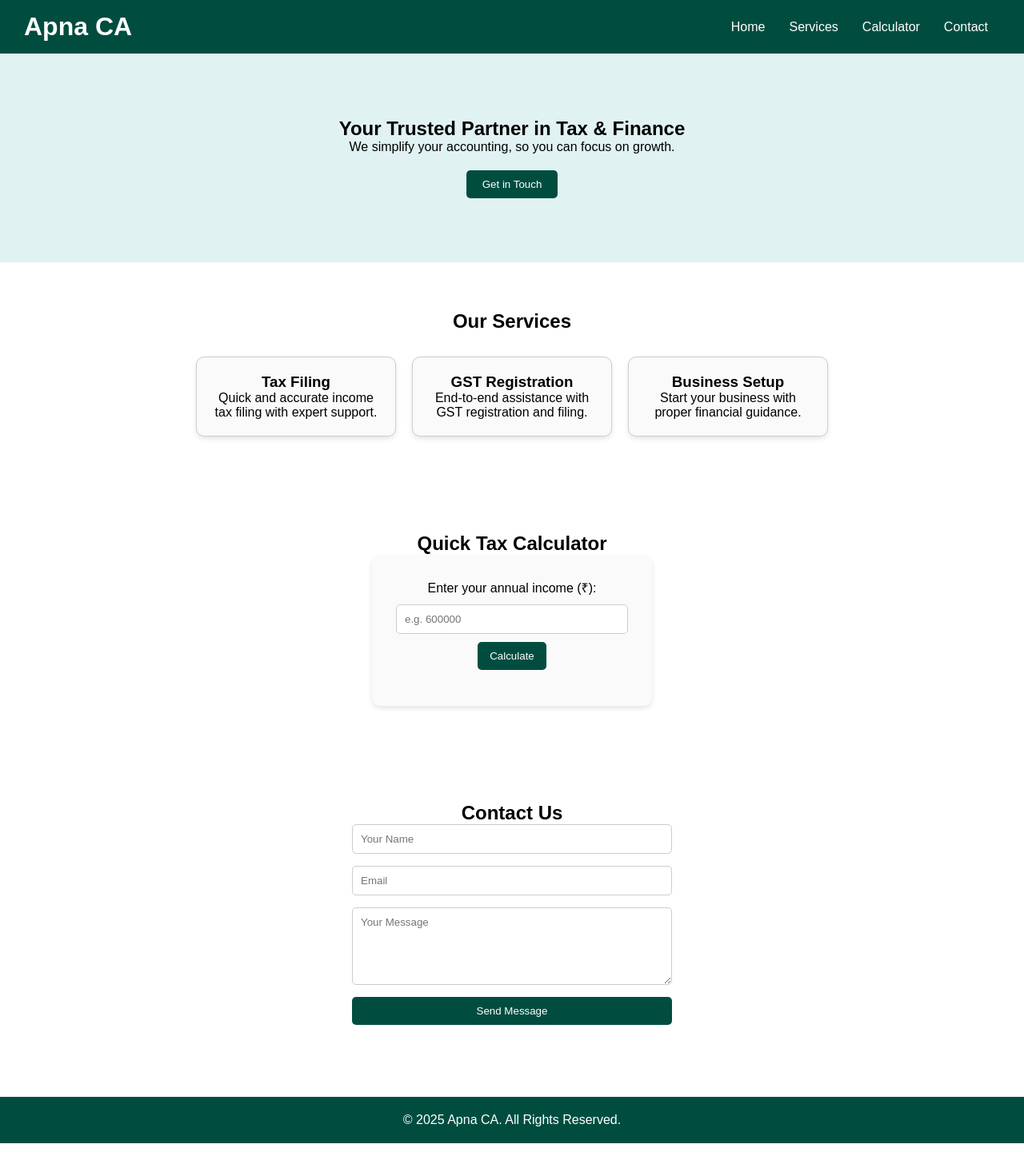
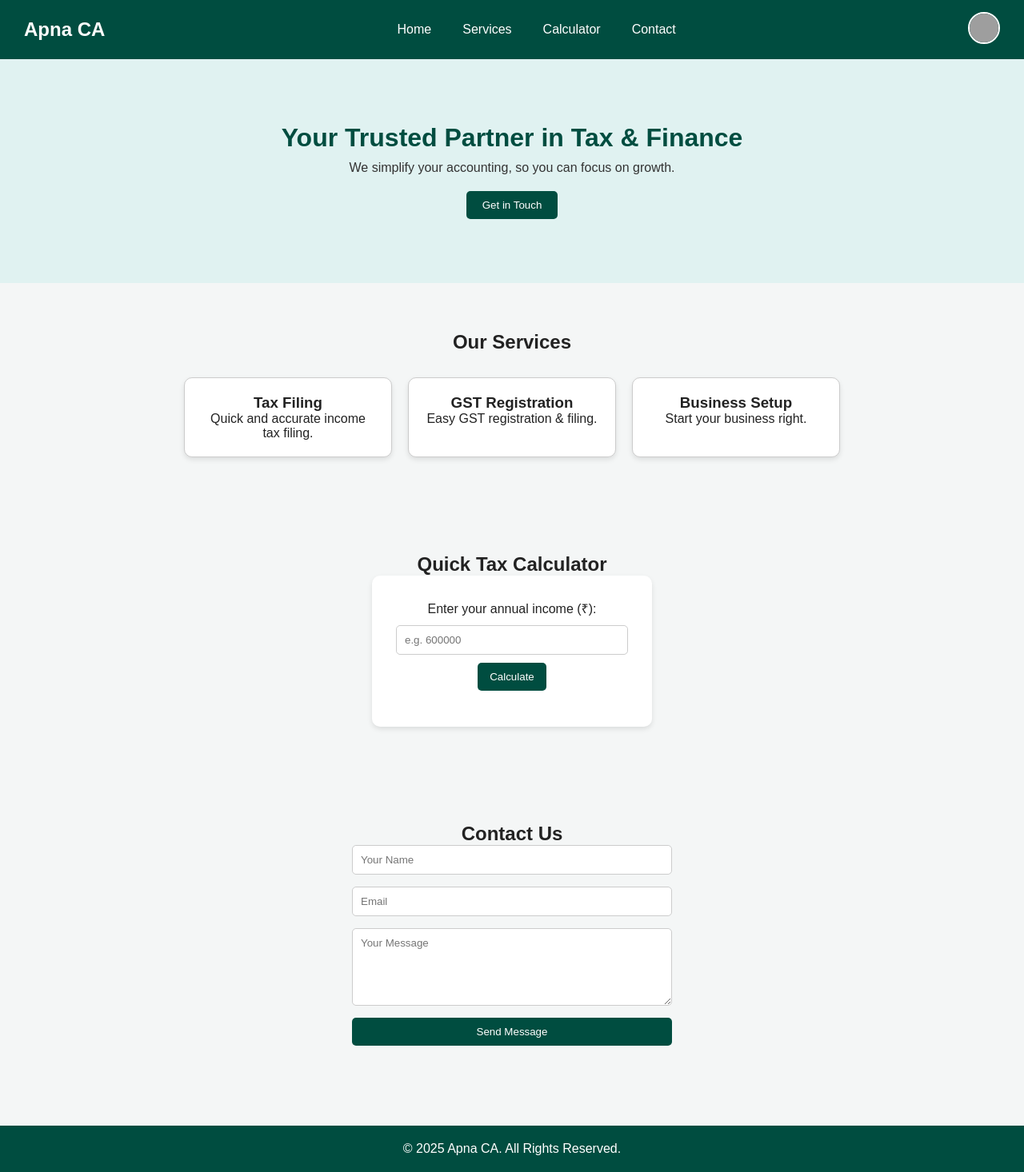
Before and after one commit to Harsh-Bajpai-1194/Apna_CA, a Flask app: page / in a window 1280 px wide. Shown: the whole page at 80% size. Before the commit the page ends 1430 px from the top, so only its background shows below. Run offline with Flask 3, Linux system fonts and the light colour scheme; grey boxes are pictures that could not be loaded.

Commit message:
Refactor CSS styles and update HTML structure

```diff
--- a/templates/index.html
+++ b/templates/index.html
@@ -5,154 +5,120 @@
   <meta name="viewport" content="width=device-width, initial-scale=1.0" />
   <title>Apna CA</title>
   <style>
-    /* --- CSS STYLES --- */
-    * {
-      margin: 0;
-      padding: 0;
-      box-sizing: border-box;
-      font-family: "Poppins", sans-serif;
-    }
+    * { margin: 0; padding: 0; box-sizing: border-box; font-family: "Poppins", sans-serif; }
+    body { background: #f4f6f6; color: #222; scroll-behavior: smooth; }
 
-    body {
-      scroll-behavior: smooth;
-    }
-
+    /* ---------- HEADER ---------- */
     header {
       background: #004d40;
       color: white;
-      padding: 15px 30px;
       display: flex;
       justify-content: space-between;
       align-items: center;
+      padding: 15px 30px;
       position: sticky;
       top: 0;
-      z-index: 100;
+      z-index: 10;
     }
+    header h1 { font-size: 1.5rem; }
+    nav ul { list-style: none; display: flex; gap: 15px; align-items: center; }
+    nav a {
+      color: white; text-decoration: none;
+      padding: 6px 12px; border-radius: 5px; transition: 0.3s;
+    }
+    nav a:hover { background: #00796b; }
 
-    nav ul {
-      display: flex;
-      list-style: none;
-      align-items: center;
+    /* ---------- PROFILE ---------- */
+    .profile { position: relative; display: inline-block; }
+    .profile img {
+      width: 40px; height: 40px; border-radius: 50%;
+      cursor: pointer; border: 2px solid white; transition: 0.3s;
     }
+    .profile img:hover { transform: scale(1.05); }
+    .dropdown {
+      display: none; position: absolute; top: 50px; right: 0;
+      background: white; color: #004d40; border-radius: 8px;
+      box-shadow: 0 4px 8px rgba(0,0,0,0.1); width: 180px; overflow: hidden;
+    }
+    .dropdown button {
+      display: block; width: 100%; text-align: left;
+      padding: 10px 15px; background: none; border: none;
+      color: #004d40; font-size: 0.95rem; cursor: pointer; transition: 0.3s;
+    }
+    .dropdown button:hover { background: #e0f2f1; }
 
-    nav ul li a {
-      color: white;
-      text-decoration: none;
-      padding: 8px 15px;
+    /* ---------- HERO ---------- */
+    .hero {
+      background: #e0f2f1; text-align: center; padding: 80px 20px;
+    }
+    .hero h2 { font-size: 2rem; margin-bottom: 10px; color: #004d40; }
+    .hero p { color: #333; font-size: 1rem; }
+    .hero button {
+      margin-top: 20px; padding: 10px 20px;
+      background: #004d40; color: white; border: none; border-radius: 5px; cursor: pointer;
       transition: 0.3s;
     }
+    .hero button:hover { background: #00796b; }
 
-    nav ul li a:hover {
-      background: #00796b;
-      border-radius: 5px;
+    /* ---------- SERVICES ---------- */
+    section { padding: 60px 20px; text-align: center; }
+    .service-list {
+      display: flex; flex-wrap: wrap; justify-content: center; gap: 20px; margin-top: 30px;
     }
+    .service-card {
+      background: #ffffff; border: 1px solid #ccc; border-radius: 10px;
+      width: 260px; padding: 20px;
+      box-shadow: 0 3px 6px rgba(0,0,0,0.1);
+      transition: 0.3s; cursor: pointer;
+    }
+    .service-card:hover { transform: scale(1.05); box-shadow: 0 5px 10px rgba(0,0,0,0.15); }
 
-    .hero {
-      background: #e0f2f1;
-      text-align: center;
-      padding: 80px 20px;
-    }
-
-    .hero button {
-      margin-top: 20px;
-      padding: 10px 20px;
-      background: #004d40;
-      color: white;
-      border: none;
-      border-radius: 5px;
-      cursor: pointer;
-    }
-
-    .hero button:hover {
-      background: #00796b;
-    }
-
-    section {
-      padding: 60px 20px;
-      text-align: center;
-    }
-
-    .service-list {
-      display: flex;
-      justify-content: center;
-      flex-wrap: wrap;
-      gap: 20px;
-      margin-top: 30px;
-    }
-
-    .service-card {
-      background: #fafafa;
-      border: 1px solid #ccc;
-      border-radius: 10px;
-      width: 250px;
-      padding: 20px;
+    /* ---------- CALCULATOR ---------- */
+    .calc-box {
+      background: #ffffff; border-radius: 10px; padding: 30px;
+      max-width: 350px; margin: 0 auto;
       box-shadow: 0 3px 6px rgba(0, 0, 0, 0.1);
     }
+    .calc-box input {
+      width: 100%; padding: 10px; margin: 10px 0;
+      border: 1px solid #ccc; border-radius: 5px;
+    }
+    .calc-box button {
+      background: #004d40; color: white; border: none; border-radius: 5px;
+      padding: 10px 15px; cursor: pointer; transition: 0.3s;
+    }
+    .calc-box button:hover { background: #00796b; }
 
-    .calc-box {
-      background: #fafafa;
-      border-radius: 10px;
-      padding: 30px;
-      max-width: 350px;
-      margin: 0 auto;
-      box-shadow: 0 3px 6px rgba(0, 0, 0, 0.1);
+    /* ---------- CONTACT ---------- */
+    form {
+      max-width: 400px; margin: auto;
+      display: flex; flex-direction: column; gap: 15px;
     }
+    input, textarea {
+      padding: 10px; border: 1px solid #ccc; border-radius: 5px;
+    }
+    form button {
+      background: #004d40; color: white; border: none;
+      border-radius: 5px; padding: 10px 15px; cursor: pointer;
+    }
+    form button:hover { background: #00796b; }
 
-    .calc-box input {
-      width: 100%;
-      padding: 10px;
-      margin: 10px 0;
-    }
-
-    button {
-      background: #004d40;
-      color: white;
-      border: none;
-      border-radius: 5px;
-      padding: 10px 15px;
-      cursor: pointer;
-    }
-
-    button:hover {
-      background: #00796b;
-    }
-
-    form {
-      max-width: 400px;
-      margin: auto;
-      display: flex;
-      flex-direction: column;
-      gap: 15px;
-    }
-
-    input,
-    textarea {
-      padding: 10px;
-      border: 1px solid #ccc;
-      border-radius: 5px;
-    }
-
+    /* ---------- FOOTER ---------- */
     footer {
-      background: #004d40;
-      color: white;
-      text-align: center;
-      padding: 20px;
-      margin-top: 30px;
+      background: #004d40; color: white; text-align: center;
+      padding: 20px; margin-top: 40px;
     }
 
     @media (max-width: 768px) {
-      .service-list {
-        flex-direction: column;
-        align-items: center;
-      }
-      header {
-        flex-direction: column;
-        gap: 10px;
-      }
+      header { flex-direction: column; gap: 10px; text-align: center; }
+      .service-list { flex-direction: column; align-items: center; }
+      .dropdown { right: 50%; transform: translateX(50%); }
     }
   </style>
 </head>
 <body>
+
+  <!-- HEADER -->
   <header>
     <h1>Apna CA</h1>
     <nav>
@@ -161,42 +127,38 @@
         <li><a href="#services">Services</a></li>
         <li><a href="#calculator">Calculator</a></li>
         <li><a href="#contact">Contact</a></li>
-
-        <!--
-        {% if user %}
-          <li style="margin-left:20px; color: #b2dfdb;">Welcome, {{ user.name.split()[0] }}</li>
-          <li><a href="{{ url_for('logout') }}" style="background-color:#c62828; margin-left:15px; border-radius:5px;">Logout</a></li>
-        {% endif %}
-        -->
-
       </ul>
     </nav>
+
+    <div class="profile" onclick="toggleDropdown()">
+      <img src="https://cdn-icons-png.flaticon.com/512/3135/3135715.png" alt="Profile">
+      <div class="dropdown" id="profileDropdown">
+        <button onclick="viewProfile()">👤 View Profile</button>
+        <button onclick="settings()">⚙️ Settings</button>
+        <button onclick="editProfile()">✏️ Edit Profile</button>
+        <button onclick="logout()">🚪 Sign Out</button>
+      </div>
+    </div>
   </header>
 
+  <!-- HERO SECTION -->
   <section id="home" class="hero">
     <h2>Your Trusted Partner in Tax & Finance</h2>
     <p>We simplify your accounting, so you can focus on growth.</p>
     <button onclick="scrollToSection('contact')">Get in Touch</button>
   </section>
 
+  <!-- SERVICES -->
   <section id="services">
     <h2>Our Services</h2>
     <div class="service-list">
-      <div class="service-card">
-        <h3>Tax Filing</h3>
-        <p>Quick and accurate income tax filing with expert support.</p>
-      </div>
-      <div class="service-card">
-        <h3>GST Registration</h3>
-        <p>End-to-end assistance with GST registration and filing.</p>
-      </div>
-      <div class="service-card">
-        <h3>Business Setup</h3>
-        <p>Start your business with proper financial guidance.</p>
-      </div>
+      <div class="service-card"><h3>Tax Filing</h3><p>Quick and accurate income tax filing.</p></div>
+      <div class="service-card"><h3>GST Registration</h3><p>Easy GST registration & filing.</p></div>
+      <div class="service-card"><h3>Business Setup</h3><p>Start your business right.</p></div>
     </div>
   </section>
 
+  <!-- CALCULATOR -->
   <section id="calculator">
     <h2>Quick Tax Calculator</h2>
     <div class="calc-box">
@@ -207,6 +169,7 @@
     </div>
   </section>
 
+  <!-- CONTACT -->
   <section id="contact">
     <h2>Contact Us</h2>
     <form onsubmit="return submitForm()">
@@ -217,44 +180,55 @@
     </form>
   </section>
 
-  <footer>
-    <p>© 2025 Apna CA. All Rights Reserved.</p>
-  </footer>
+  <!-- FOOTER -->
+  <footer><p>© 2025 Apna CA. All Rights Reserved.</p></footer>
 
+  <!-- JAVASCRIPT -->
   <script>
+    function toggleDropdown() {
+      const dropdown = document.getElementById("profileDropdown");
+      dropdown.style.display = dropdown.style.display === "block" ? "none" : "block";
+    }
+
+    window.onclick = function(e) {
+      if (!e.target.matches('.profile img')) {
+        document.getElementById("profileDropdown").style.display = "none";
+      }
+    };
+
+    function scrollToSection(id) {
+      document.getElementById(id).scrollIntoView({ behavior: "smooth" });
+    }
+
+    function viewProfile() { alert("Profile Page Coming Soon!"); }
+    function settings() { alert("Settings Page Coming Soon!"); }
+    function editProfile() { alert("Edit Profile Feature Coming Soon!"); }
+
+    function logout() {
+      alert("Logging out...");
+      window.location.href = "index.html";
+    }
+
     function calculateTax() {
       const income = parseFloat(document.getElementById("income").value);
       const resultEl = document.getElementById("result");
-      let tax = 0;
-
       if (isNaN(income) || income < 0) {
         resultEl.innerText = "Please enter a valid amount!";
         return;
       }
-
+      let tax = 0;
       if (income <= 250000) tax = 0;
       else if (income <= 500000) tax = 0.05 * (income - 250000);
       else if (income <= 1000000) tax = 12500 + 0.2 * (income - 500000);
       else tax = 112500 + 0.3 * (income - 1000000);
-
       resultEl.innerText = `Estimated Tax: ₹ ${tax.toFixed(2)}`;
     }
 
     function submitForm() {
       const name = document.getElementById("name").value.trim();
-      const email = document.getElementById("email").value.trim();
-      const msg = document.getElementById("message").value.trim();
-
-      if (name && email && msg) {
-        alert(`Thank you, ${name}! We have received your message and will get in touch soon.`);
-        document.querySelector("form").reset();
-      }
-
+      alert(`Thank you, ${name}! We'll contact you soon.`);
+      document.querySelector("form").reset();
       return false;
-    }
-
-    function scrollToSection(id) {
-      document.getElementById(id).scrollIntoView({ behavior: "smooth" });
     }
   </script>
 </body>
```
